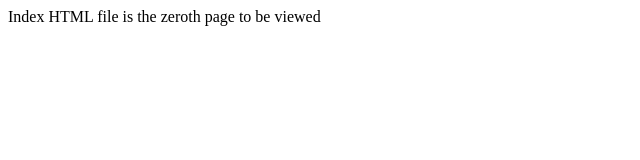
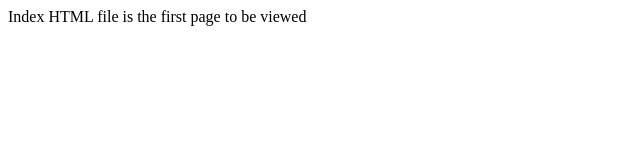
Before and after one commit to chauhanr/learn-git, a plain HTML site: page index.html in a window 1280 px wide. Shown: the full height of the page, 0-640 px from the left. Drawn offline with Linux system fonts and the light colour scheme.

Commit message:
master index main html

```diff
--- a/index.html
+++ b/index.html
@@ -1,5 +1,5 @@
 <html>
     <body>
-	    <p>Index HTML file is the zeroth page to be viewed</p>
+	    <p>Index HTML file is the first page to be viewed</p>
     </body>
 </html>
```
Also changed, not shown: main.html (+1 -1 lines).
